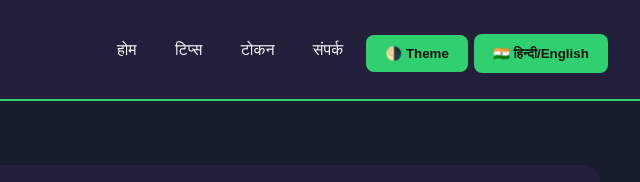
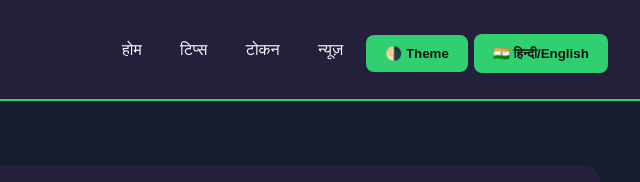
Before and after one commit to tiwarianimesh875-max/crypto-gyan-blog, a plain HTML site: page index.html in a window 1280 px wide. Shown: the top 182 px of the page, 640-1280 px from the left. Drawn offline with Linux system fonts and the light colour scheme; no server answers.

Commit message:
Update index.html

```diff
--- a/index.html
+++ b/index.html
@@ -92,19 +92,32 @@
   <header class="header">
     <div class="logo lang-hi">💰 Crypto Gyan</div>
     <div class="logo lang-en">💰 Crypto Knowledge</div>
-    <nav class="nav">
-      <a href="#" onclick="showSection('home')"><span class="lang-hi">होम</span><span class="lang-en">Home</span></a>
-      <a href="#" onclick="showSection('tips')"><span class="lang-hi">टिप्स</span><span class="lang-en">Tips</span></a>
-      <a href="#" onclick="showSection('tokens')"><span class="lang-hi">टोकन</span><span class="lang-en">Tokens</span></a>
-      <a href="#"><span class="lang-hi">संपर्क</span><span class="lang-en">Contact</span></a>
-    </nav>
+  <nav class="nav">
+  <a href="javascript:void(0);" onclick="showSection('home')"><span class="lang-hi">होम</span><span class="lang-en">Home</span></a>
+  <a href="javascript:void(0);" onclick="showSection('tips')"><span class="lang-hi">टिप्स</span><span class="lang-en">Tips</span></a>
+  <a href="javascript:void(0);" onclick="showSection('tokens')"><span class="lang-hi">टोकन</span><span class="lang-en">Tokens</span></a>
+  <a href="javascript:void(0);" onclick="showSection('news')"><span class="lang-hi">न्यूज़</span><span class="lang-en">News</span></a>
+</nav>
+
     <!-- Theme/lang switchers -->
     <button id="theme-toggle" class="btn" style="margin-left:12px;">🌗 Theme</button>
     <button id="lang-toggle" class="btn" style="margin-left:6px;">🇮🇳 हिन्दी/English</button>
   </header>
   <div class="container">
     <main class="main-content">
-      <div id="home-section" class="tips-section active">
+     <div id="home-section" class="tips-section active">
+  <!-- Home content -->
+</div>
+<div id="tips-section" class="tips-section">
+  <!-- Tips content -->
+</div>
+<div id="tokens-section" class="tips-section">
+  <!-- Tokens content -->
+</div>
+<div id="news-section" class="tips-section">
+  <!-- News content -->
+</div>
+
         <!-- New features -->
         <div class="img-ad-block">
           <img src="https://raw.githubusercontent.com/yourgithubusername/cryptogyan/main/ad-product.jpg" alt="Smart Crypto Portfolio - Try Now!"/>
```
